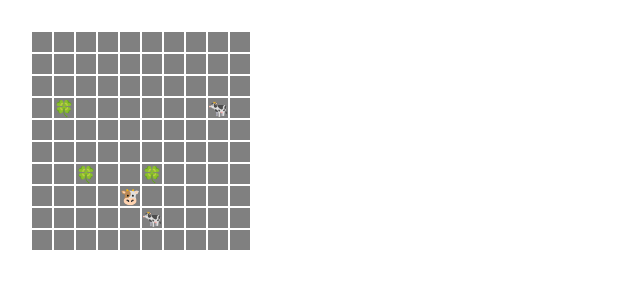
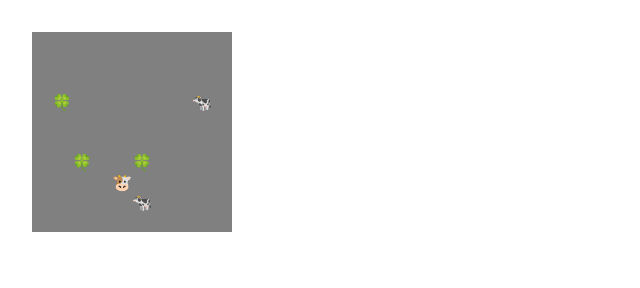
Before and after one commit to shofel/snake-vanilla-ts, a website built with Vite: page index.html in a window 1280 px wide. Shown: the whole page, without its empty margins (0-640 px from the left). Built offline with nearby package versions, Linux system fonts and the light colour scheme.

Commit message:
remove gaps between cells: they were non-even, and now it's cleaner

```diff
--- a/src/style.css
+++ b/src/style.css
@@ -44,7 +44,7 @@ h1 {
   line-height: 20px;
   background-color: gray;
   border: solid green 0px;
-  margin: 0 2px 2px 0;
+  margin: 0;
   padding: 0;
   float: left;
   text-align: center;
```
